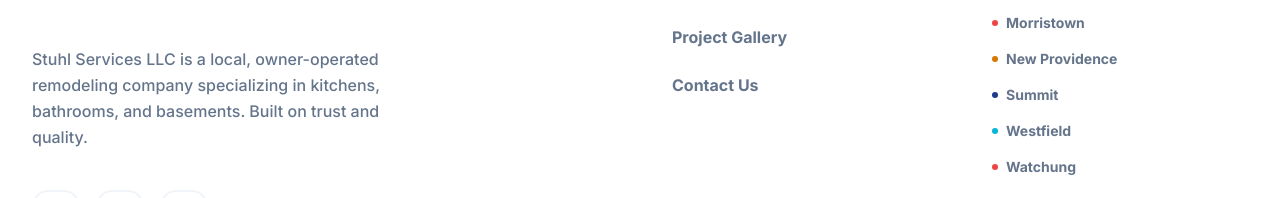
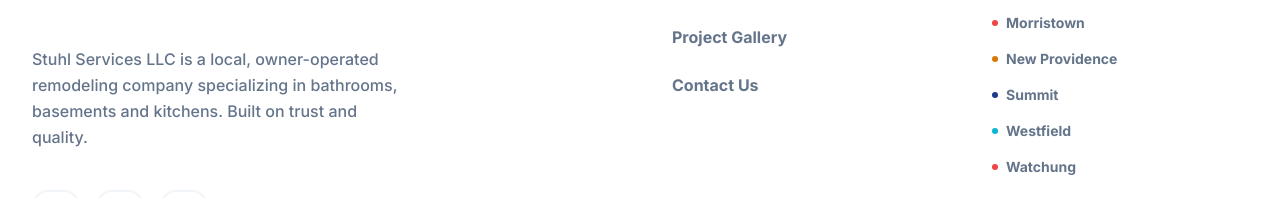
Before and after one commit to ayeletsharonshush/stuhl-services-llc, a React (Vite) app: page / in a window 1280 px wide. Shown: the part 2772-2970 px from the top of the page. Built offline with nearby package versions, Linux system fonts and the light colour scheme.

Commit message:
Update footer service order to bathrooms basements kitchens

```diff
--- a/components/Footer.tsx
+++ b/components/Footer.tsx
@@ -22,7 +22,7 @@
               </div>
             </div>
             <p className="text-slate-500 max-w-sm mb-10 leading-relaxed font-medium">
-              Stuhl Services LLC is a local, owner-operated remodeling company specializing in kitchens, bathrooms, and basements. Built on trust and quality.
+              Stuhl Services LLC is a local, owner-operated remodeling company specializing in bathrooms, basements and kitchens. Built on trust and quality.
             </p>
             <div className="flex gap-4">
               <a href="#" className="w-12 h-12 flex items-center justify-center border-2 border-slate-100 rounded-2xl text-slate-400 hover:bg-brand-navy hover:text-white hover:border-brand-navy transition-all">
```
